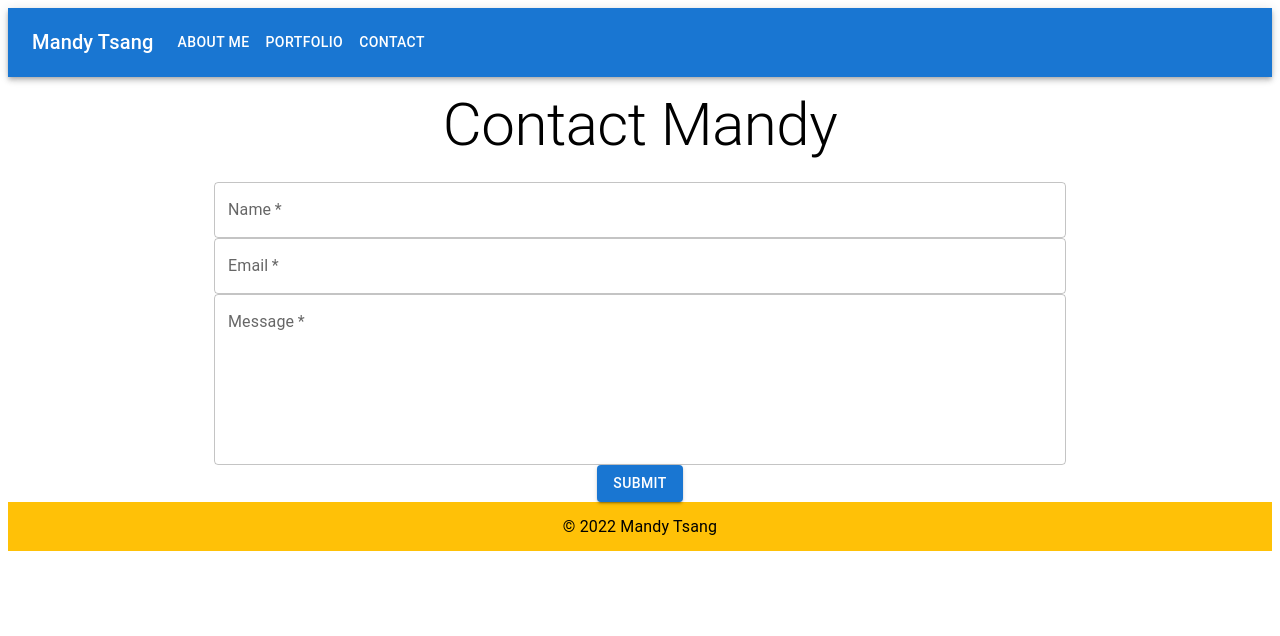
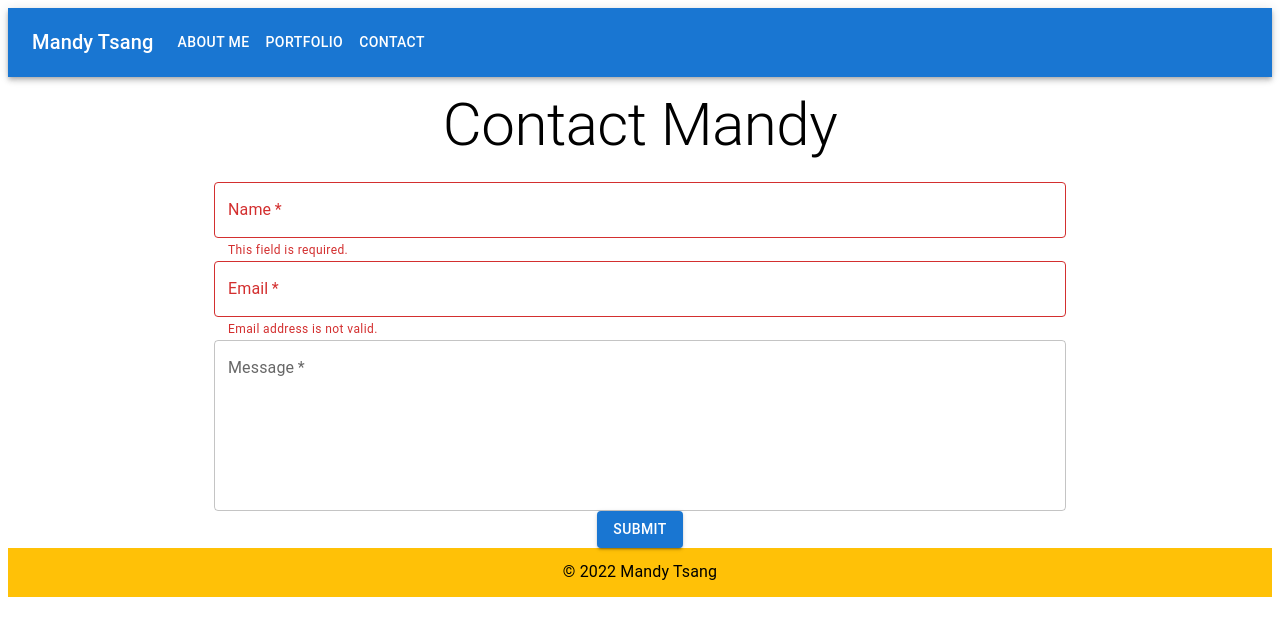
Before and after one commit to MANDYTSANG007/new-portfolio, a React (Create React App) app: page / in a window 1280 px wide. Both pictures are taken after a click on the button "CONTACT". Shown: the top 636 px of the page. Built offline with nearby package versions, Linux system fonts and the light colour scheme.

Commit message:
set up name and email validation

```diff
--- a/src/components/pages/Contact.js
+++ b/src/components/pages/Contact.js
@@ -3,13 +3,36 @@ import { Container, Typography, Grid, FormControl, Button, OutlinedInput, TextFi
 import { makeStyles } from '@mui/styles';
 import useStyles from '../../styles';
 
-const initialValues = {
+const initialFormValues = {
+    id: 0,
     name: "",
     email: "",
 }
 
 export default function Contact(){
     const classes = useStyles()
+
+    //const[values, setValues] = useState(initialFormValues);
+    const[name, setName] = useState("");
+    const[email, setEmail] =useState("");
+    // const[message, setMessage] =useState("");
+    // const[errors, setErrors] = useState("");
+
+    const validateName = () => {
+        return name !== '' ? null : "This field is required."
+    };
+
+    const validateEmail = () => {
+        const re = /^(([^<>()[\]\.,;:\s@\"]+(\.[^<>()[\]\.,;:\s@\"]+)*)|(\".+\"))@(([^<>()[\]\.,;:\s@\"]+\.)+[^<>()[\]\.,;:\s@\"]{2,})$/i
+        return (re).test(email) ? null : "Email address is not valid."
+    }
+
+    const handleFormSubmit = (e) => {
+        e.preventDefault();
+        if (validateName() || validateEmail()){
+            return;
+        }
+    }
 
     return (
         <div>
@@ -21,20 +44,31 @@ export default function Contact(){
                     className={classes.field}
                     varient="outlined"
                     label="Name"
+                    name="name"
+                    defaultValue={name}
                     fullWidth
                     required
+                    error = {Boolean(validateName())}
+                    helperText = {validateName()}
+                    onChange = {(e) => {setName(e.target.value)}}
                 />
                 <TextField
                     className={classes.field}
                     varient="outlined"
                     label="Email"
+                    name="email"
+                    defaultValue={email}
                     fullWidth
                     required
+                    error = {Boolean(validateEmail())}
+                    helperText= {validateEmail()}
+                    onChange = {(e) => {setEmail(e.target.value)}}
                 />
                 <TextField
                     className={classes.field}
                     varient="outlined"
                     label="Message"
+                    name="message"
                     multiline
                     rows={6}
                     fullWidth
@@ -42,7 +76,7 @@ export default function Contact(){
                 />
                 <Button
                     className={classes.formButton}
-                    onClick={() => console.log("Thanks!")}
+                    onClick={handleFormSubmit}
                     type="submit"
                     variant="contained"
                 >
--- a/src/components/pages/Home.js
+++ b/src/components/pages/Home.js
@@ -6,11 +6,12 @@ import GitHubIcon from '@mui/icons-material/GitHub';
 import LinkedInIcon from '@mui/icons-material/LinkedIn';
 import DocumentScannerIcon from '@mui/icons-material/DocumentScanner';
 import useStyles from '../../styles';
+import background from "../../assets/images/flower.jpg";
 
 export default function Home(){
   const classes = useStyles();
   return (
-    <main>
+    <main style={{ backgroundImage: `url(${background})`}}>
       <div>
         <Container maxWidth="md">
           <div align="center">
--- a/src/styles.js
+++ b/src/styles.js
@@ -55,6 +55,7 @@ const useStyles = makeStyles((theme) => ({
         },
         field: {
             marginBottom: "1vw",
+
         }
     }));
 
```
Also changed, not shown: src/assets/images/flower.jpg (added), src/assets/images/tulip.jpg (added).
